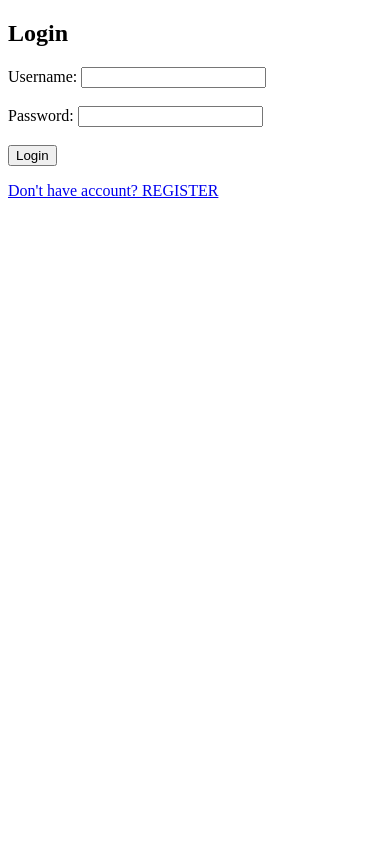
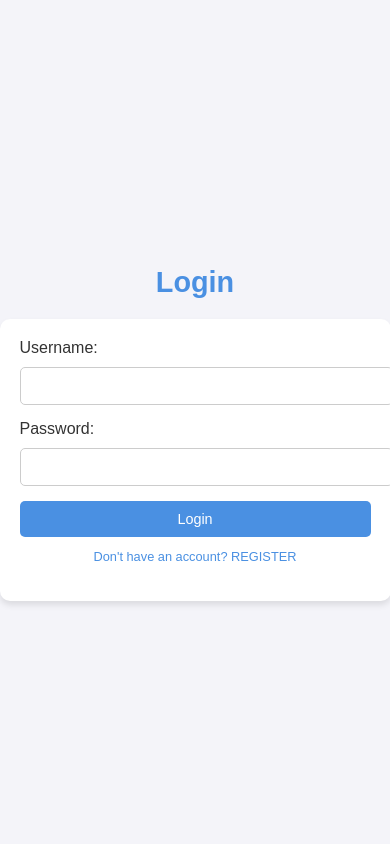
Before and after one commit to swayyyam/chatApp, a Django app: a page that uses chat_app/templates/chat/login.html in a window 390 px wide. Run offline with Django 5.2, Linux system fonts and the light colour scheme.

Commit message:
Second Chat commit

```diff
--- a/chat_app/templates/chat/login.html
+++ b/chat_app/templates/chat/login.html
@@ -4,19 +4,117 @@
     <meta charset="UTF-8">
     <meta name="viewport" content="width=device-width, initial-scale=1.0">
     <title>Login</title>
+    <style>
+        /* Global Styles */
+        body {
+            font-family: Arial, sans-serif;
+            margin: 0;
+            padding: 0;
+            background: #f4f4f9;
+            color: #333;
+            display: flex;
+            flex-direction: column;
+            align-items: center;
+            justify-content: center;
+            height: 100vh;
+        }
+
+        h2 {
+            color: #4a90e2;
+            margin-bottom: 20px;
+            font-size: 2rem;
+        }
+
+        form {
+            background: #fff;
+            padding: 20px;
+            border-radius: 10px;
+            box-shadow: 0 4px 6px rgba(0, 0, 0, 0.1);
+            width: 300px;
+            text-align: center;
+        }
+
+        label {
+            font-size: 1rem;
+            margin-bottom: 10px;
+            display: block;
+            text-align: left;
+        }
+
+        input[type="text"], input[type="password"] {
+            width: 100%;
+            padding: 10px;
+            margin-bottom: 15px;
+            border: 1px solid #ccc;
+            border-radius: 5px;
+            font-size: 1rem;
+        }
+
+        button {
+            background-color: #4a90e2;
+            color: white;
+            padding: 10px 20px;
+            border: none;
+            border-radius: 5px;
+            font-size: 1rem;
+            cursor: pointer;
+            width: 100%;
+        }
+
+        button:hover {
+            background-color: #357ab8;
+        }
+
+        a {
+            text-decoration: none;
+            color: #4a90e2;
+            font-size: 0.9rem;
+        }
+
+        a:hover {
+            text-decoration: underline;
+        }
+
+        p {
+            margin-top: 10px;
+        }
+
+        /* Responsive Design */
+        @media (max-width: 768px) {
+            h2 {
+                font-size: 1.8rem;
+            }
+
+            form {
+                width: 90%;
+            }
+
+            input[type="text"], input[type="password"] {
+                font-size: 0.9rem;
+            }
+
+            button {
+                font-size: 0.9rem;
+            }
+
+            a {
+                font-size: 0.8rem;
+            }
+        }
+    </style>
 </head>
 <body>
     <h2>Login</h2>
     <form method="POST">
         {% csrf_token %}
         <label for="username">Username:</label>
-        <input type="text" id="username" name="username" required><br><br>
+        <input type="text" id="username" name="username" required>
 
         <label for="password">Password:</label>
-        <input type="password" id="password" name="password" required><br><br>
+        <input type="password" id="password" name="password" required>
 
         <button type="submit">Login</button>
-        <p><a href="{% url 'signup' %}">Don't have account? REGISTER</a></p>
+        <p><a href="{% url 'signup' %}">Don't have an account? REGISTER</a></p>
     </form>
 </body>
 </html>
```
Also changed, not shown: chat_app/templates/chat/LoginPage.html (deleted, +0 -11 lines), chat_app/templates/chat/homepage.html (+62 -0 lines), chat_app/templates/chat/signup.html (+102 -4 lines).
